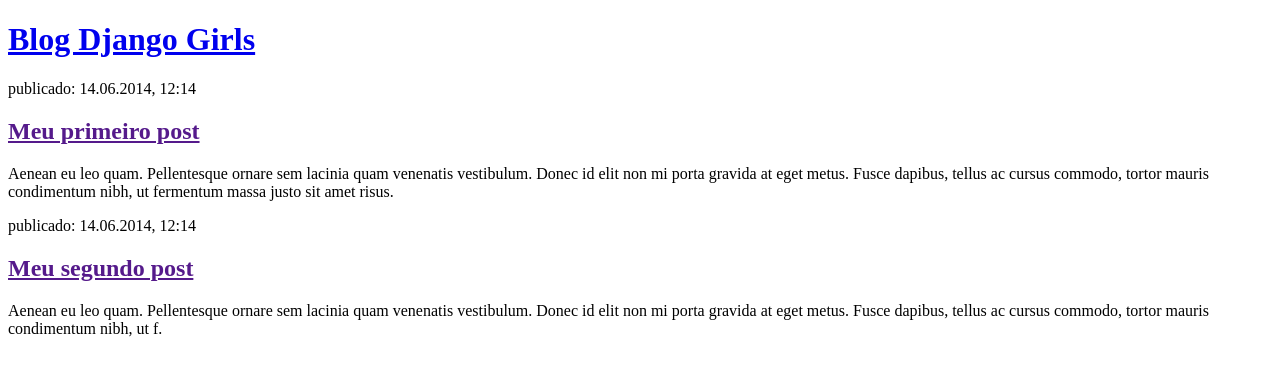
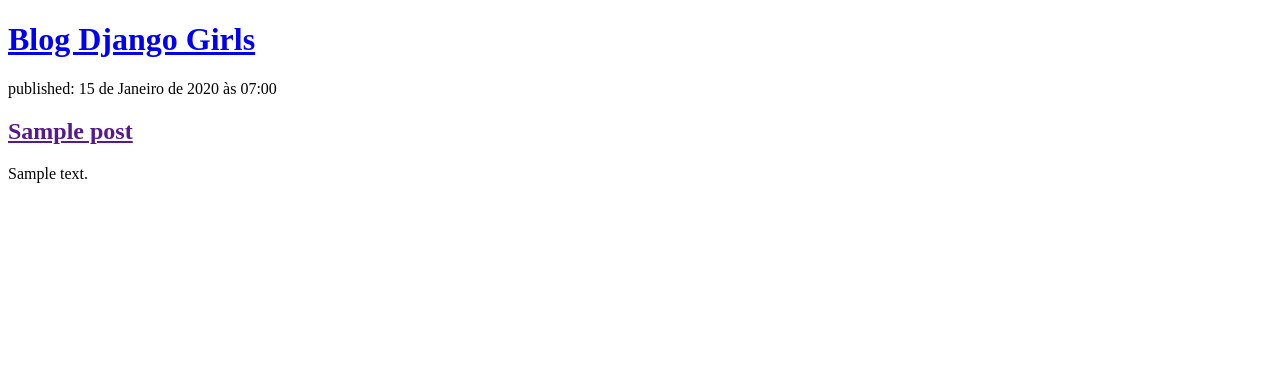
Before and after one commit to EdsonLopesJr/blog-django, a Django app: page / in a window 1280 px wide. Shown: the top 376 px of the page. Run offline with Django 5.2, Linux system fonts and the light colour scheme; tables that the repository leaves empty hold one stand-in row (values such as "Sample post").

Commit message:
feat: implements post_list rendering data

```diff
--- a/blog/templates/blog/post_list.html
+++ b/blog/templates/blog/post_list.html
@@ -10,16 +10,12 @@
         <h1><a href="/">Blog Django Girls</a></h1>
     </div>
 
-    <div>
-        <p>publicado: 14.06.2014, 12:14</p>
-        <h2><a href="">Meu primeiro post</a></h2>
-        <p>Aenean eu leo quam. Pellentesque ornare sem lacinia quam venenatis vestibulum. Donec id elit non mi porta gravida at eget metus. Fusce dapibus, tellus ac cursus commodo, tortor mauris condimentum nibh, ut fermentum massa justo sit amet risus.</p>
-    </div>
-
-    <div>
-        <p>publicado: 14.06.2014, 12:14</p>
-        <h2><a href="">Meu segundo post</a></h2>
-        <p>Aenean eu leo quam. Pellentesque ornare sem lacinia quam venenatis vestibulum. Donec id elit non mi porta gravida at eget metus. Fusce dapibus, tellus ac cursus commodo, tortor mauris condimentum nibh, ut f.</p>
-    </div>
+    {% for post in posts %}
+        <div>
+            <p>published: {{ post.published_date }}</p>
+            <h2><a href="">{{ post.title }}</a></h2>
+            <p>{{ post.text|linebreaksbr }}</p>
+        </div>
+    {% endfor %}
 </body>
 </html>
--- a/blog/views.py
+++ b/blog/views.py
@@ -1,5 +1,9 @@
+from django.utils import timezone
 from django.shortcuts import render
+
+from blog.models import Post
 
 # Create your views here.
 def post_list(request):
-    return render(request, 'blog/post_list.html', {})
+    posts = Post.objects.filter(published_date__lte= timezone.now()).order_by('published_date')
+    return render(request, 'blog/post_list.html', { 'posts': posts })
```
Also changed, not shown: manage.py (line endings or trailing spaces).
